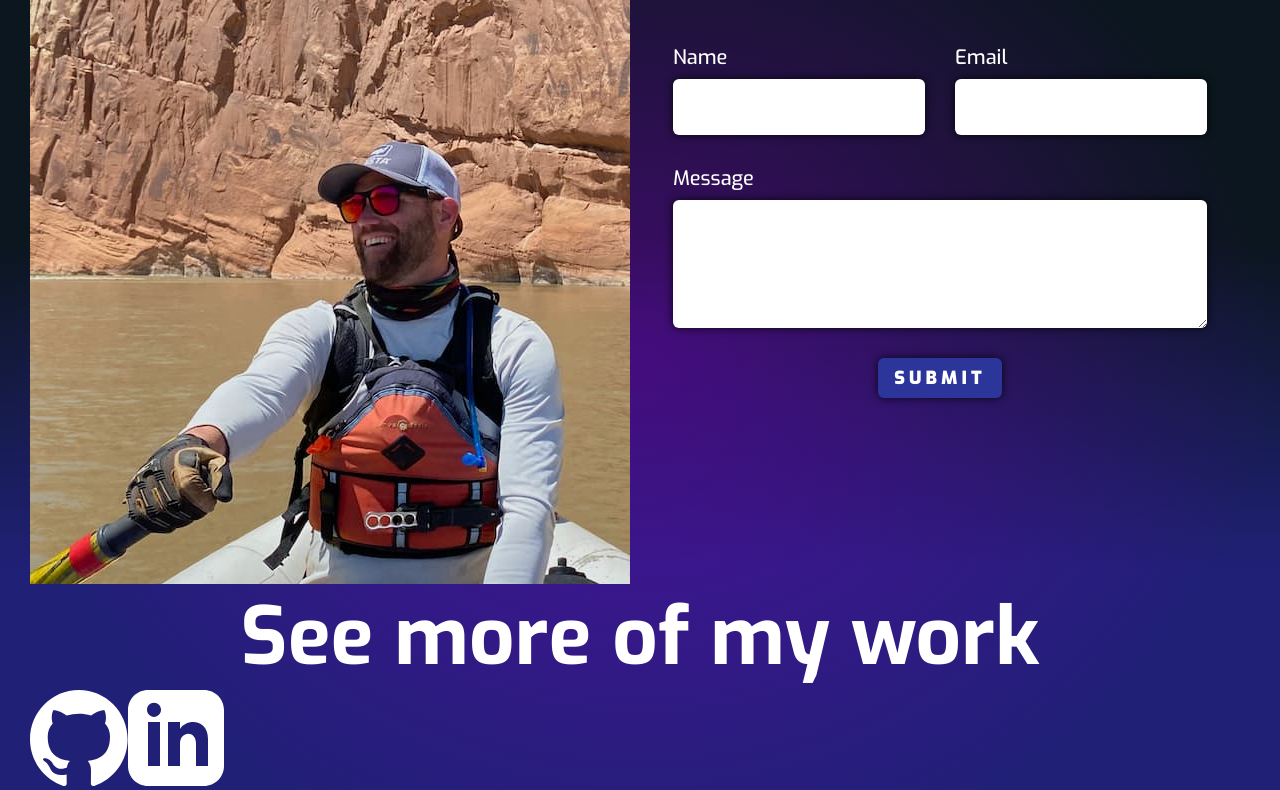
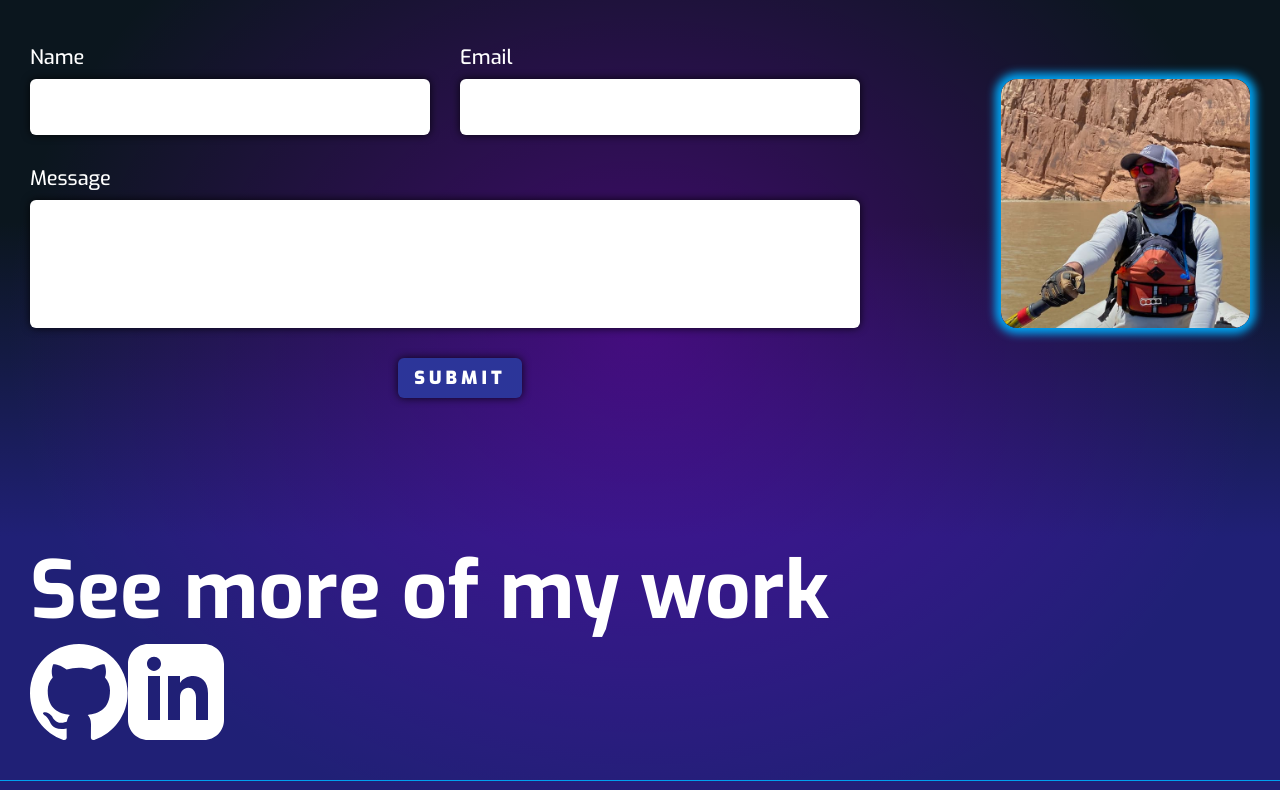
Before and after one commit to dmaxchristiansen/max-christiansen-dev, a Gatsby site: page /contact in a window 1280 px wide. Shown: the part 197-987 px from the top of the page. Built offline with nearby package versions, Linux system fonts and the light colour scheme; Gatsby itself is replaced by a stand-in of ours.

Commit message:
MCD-28 Update styling of ContactForm and FormRow components

```diff
--- a/src/components/contact/ContactForm/ContactForm.tsx
+++ b/src/components/contact/ContactForm/ContactForm.tsx
@@ -18,12 +18,10 @@ interface SubmitProps {
 }
 
 const Container = styled.div`
-  height: 354px;
-  max-width: 800px;
-  margin: 60px auto;
+  width: 100%;
+  max-width: 860px;
   @media (max-width: 991px) {
-    height: 414px;
-    margin: 30px auto;
+    max-width: unset;
   }
 `;
 
@@ -34,8 +32,7 @@ const SuccessContent = styled.div<SubmitProps>`
   animation-duration: ${TWO_THOUSAND_MS};
   font-size: 60px;
   text-align: center;
-  @media (max-width: 991px) {
-    padding: 40px 30px 0;
+  @media (max-width: 767px) {
     font-size: 30px;
   }
 `;
@@ -50,21 +47,27 @@ const Form = styled.form<InViewProps & SubmitProps>`
   transition-delay: 500ms;
 `;
 
-const FormRow = styled.div`
+const FlexRow = styled.div`
   display: flex;
-  padding: 0 15px 30px;
-  @media (max-width: 991px) {
+  margin-bottom: 30px;
+  @media (max-width: 767px) {
     flex-direction: column;
-    padding: 0 15px 0;
+    margin-bottom: 0;
   }
 `;
 
 const InputWrapper = styled.div`
   width: 50%;
-  padding: 0px 15px;
+  margin-right: 30px;
   @media (max-width: 991px) {
+    margin-right: 0;
+    &:first-child {
+      margin-right: 30px;
+    }
+  }
+  @media (max-width: 767px) {
     width: 100%;
-    padding-bottom: 15px;
+    margin: 0 0 15px 0;
   }
 `;
 
@@ -73,7 +76,7 @@ const InputLabel = styled.label`
   margin-bottom: 8px;
   font-size: 20px;
   font-weight: 500;
-  @media (max-width: 991px) {
+  @media (max-width: 767px) {
     font-size: 18px;
   }
 `;
@@ -93,7 +96,7 @@ const SharedInputStyles = css`
   &:focus {
     box-shadow: ${NARROW_BLUE_GLOW};
   }
-  @media (max-width: 991px) {
+  @media (max-width: 767px) {
     padding: 12px;
     font-size: 16px;
   }
@@ -104,13 +107,15 @@ const Input = styled.input`
 `;
 
 const TextAreaWrapper = styled.div`
-  padding: 0px 30px 30px;
+  margin: 0 30px 30px 0;
+  @media (max-width: 991px) {
+    margin: 0 0 30px 0;
+  }
 `;
 
 const TextArea = styled.textarea`
   ${SharedInputStyles}
-
-  resize: vertical;
+  resize: none;
 `;
 
 const SubmitButton = styled.button`
@@ -191,7 +196,7 @@ const ContactForm: React.FC<InViewProps> = ({ inView }) => {
       >
         <input type="hidden" name="form-name" value="contact" />
         <input type="hidden" name="bot-field" />
-        <FormRow>
+        <FlexRow>
           <InputWrapper>
             <InputLabel>Name</InputLabel>
             <Input
@@ -210,7 +215,7 @@ const ContactForm: React.FC<InViewProps> = ({ inView }) => {
               onChange={e => handleChange(e)}
             />
           </InputWrapper>
-        </FormRow>
+        </FlexRow>
         <TextAreaWrapper>
           <InputLabel>Message</InputLabel>
           <TextArea
--- a/src/components/contact/ContactForm/FormRow.tsx
+++ b/src/components/contact/ContactForm/FormRow.tsx
@@ -7,19 +7,37 @@ import {
   FIVE_HUNDRED_MS,
   FOUR_FIFTY_MS,
 } from "src/utils/constants/transition-speeds";
+import { NARROW_BLUE_GLOW } from "src/utils/constants/shadow-constants";
 import ContactForm from "./ContactForm";
 
 const FlexRow = styled.div<InViewProps>`
   display: flex;
+  justify-content: space-between;
+  height: 354px;
+  margin: 60px 0 140px;
   opacity: ${({ inView }) => (inView ? "1" : "0")};
   transform: ${({ inView }) =>
     inView ? "translate3d(0, 0, 0)" : "translate3d(0, 50px, 0)"};
   transition: transform, opacity;
   transition-duration: ${FOUR_FIFTY_MS};
   transition-delay: ${FIVE_HUNDRED_MS};
+  @media (max-width: 767px) {
+    height: 394px;
+  }
+  @media (max-width: 520px) {
+    margin: 20px 0 100px;
+  }
 `;
 
-const ImageWrapper = styled.div``;
+const ImageWrapper = styled.div`
+  display: flex;
+  align-items: flex-start;
+  margin-top: 35px;
+  max-width: 249px;
+  @media (max-width: 991px) {
+    display: none;
+  }
+`;
 
 const FormRow: React.FC<InViewProps> = ({ inView }) => {
   const data: IGatsbyImageDataQuery = useStaticQuery(graphql`
@@ -34,13 +52,16 @@ const FormRow: React.FC<InViewProps> = ({ inView }) => {
 
   return (
     <FlexRow inView={inView}>
+      <ContactForm inView={inView} />
+
       <ImageWrapper>
         <GatsbyImage
+          style={{ borderRadius: 16, boxShadow: NARROW_BLUE_GLOW }}
+          imgStyle={{ borderRadius: 16 }}
           image={data.file.childImageSharp.gatsbyImageData}
           alt="Max Christiansen"
         />
       </ImageWrapper>
-      <ContactForm inView={inView} />
     </FlexRow>
   );
 };
--- a/src/components/global/SectionHeader/SectionHeader.tsx
+++ b/src/components/global/SectionHeader/SectionHeader.tsx
@@ -3,18 +3,19 @@ import { InViewProps } from "src/utils/types/inView";
 import { FOUR_FIFTY_MS } from "src/utils/constants/transition-speeds";
 import { Z_TWENTY } from "src/utils/constants/layer-constants";
 
-interface TransitionProps {
+interface StyleProps {
+  textAlign?: string;
   transitionDelay?: string;
 }
 
-interface SectionHeaderProps extends TransitionProps {
+interface SectionHeaderProps extends StyleProps {
   text: string;
 }
 
-const Header = styled.h1<TransitionProps & InViewProps>`
+const Header = styled.h1<StyleProps & InViewProps>`
   position: relative;
   margin: 0;
-  text-align: center;
+  text-align: ${({ textAlign }) => textAlign};
   font-size: 80px;
   opacity: ${({ inView }) => (inView ? "1" : "0")};
   z-index: ${Z_TWENTY};
@@ -36,8 +37,13 @@ const SectionHeader: React.FC<SectionHeaderProps & InViewProps> = ({
   text,
   inView,
   transitionDelay,
+  textAlign = "center",
 }) => (
-  <Header inView={inView} transitionDelay={transitionDelay}>
+  <Header
+    inView={inView}
+    textAlign={textAlign}
+    transitionDelay={transitionDelay}
+  >
     {text}
   </Header>
 );
--- a/src/pages/contact.tsx
+++ b/src/pages/contact.tsx
@@ -27,12 +27,14 @@ const ContactPage = () => {
         <SectionHeader
           text="Reach out and say hello!"
           inView={isPageVisible}
+          textAlign="left"
           transitionDelay="250ms"
         />
         <FormRow inView={isPageVisible} />
         <SectionHeader
           text="See more of my work"
           inView={isPageVisible}
+          textAlign="left"
           transitionDelay="750ms"
         />
         <SocialMedia inView={isPageVisible} />
```
